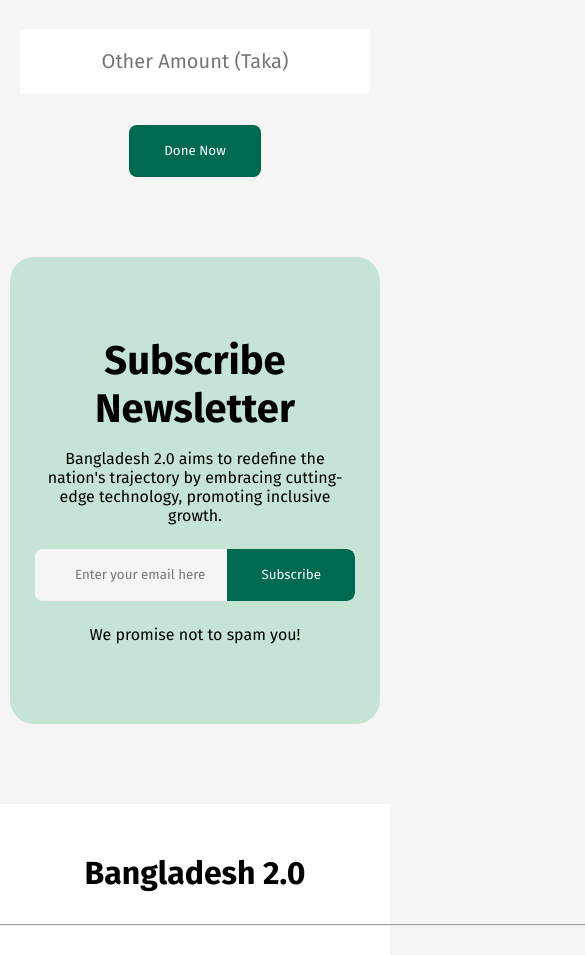
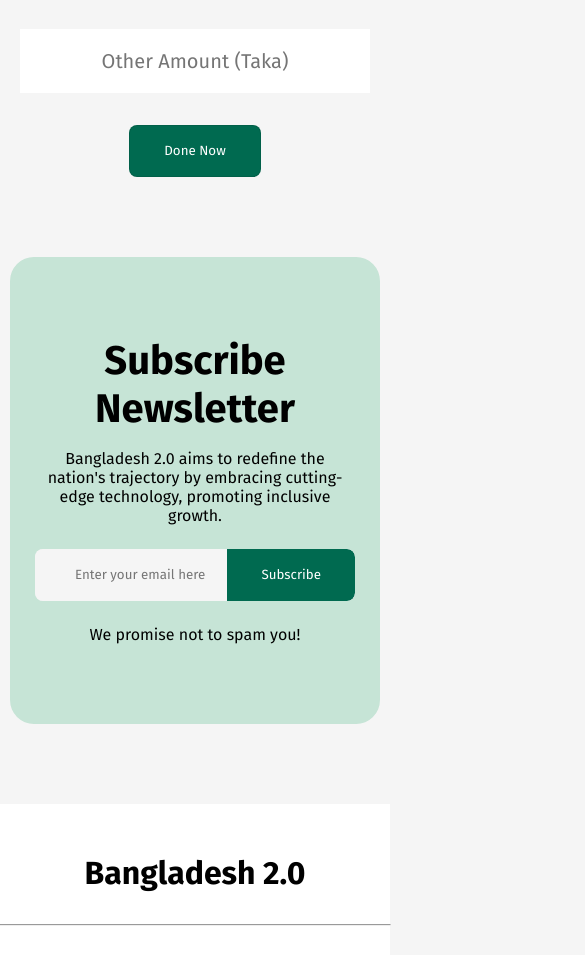
Before and after one commit to tamimMuntakim/B11_Assignment1, a plain HTML site: page index.html in a window 390 px wide. Shown: the part 6233-7188 px from the top of the page, 585 px wide, since content can reach past the window. Drawn offline with Linux system fonts and the light colour scheme.

Commit message:
responsive update

```diff
--- a/styles/style.css
+++ b/styles/style.css
@@ -667,6 +667,9 @@
     .newslwttwr-heading{
         text-align: center;
     }
+    .end-section hr {
+    width: 100%;
+}
 
 }
 /*
```
